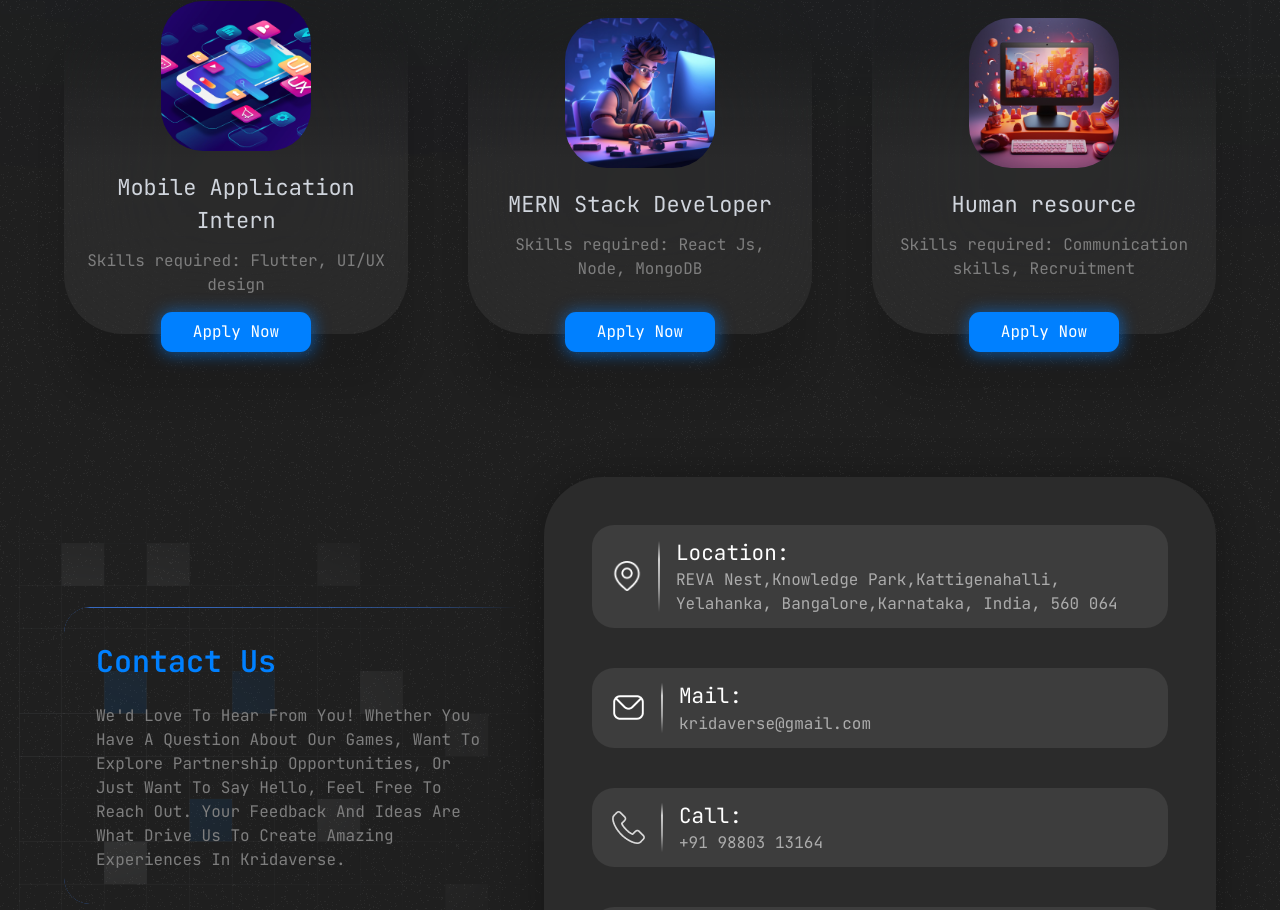
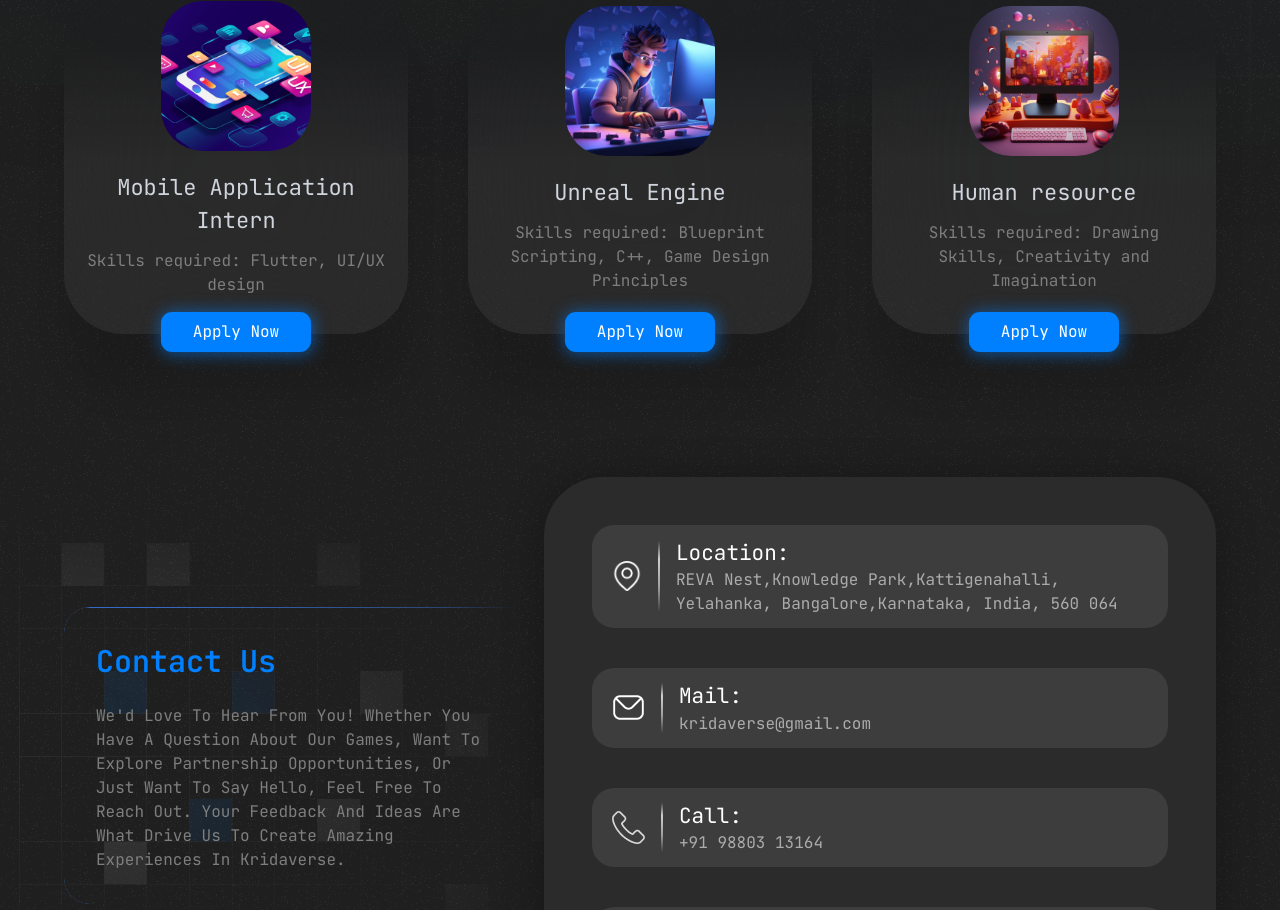
Before and after one commit to KridaverseDev/ComingsoonWebsite, a React (Vite) app: page / in a window 1280 px wide. Shown: the part 1503-2413 px from the top of the page. Built offline with nearby package versions, Linux system fonts and the light colour scheme; a web font is replaced by a local one.

Commit message:
updated career

```diff
--- a/src/components/Career/Career.jsx
+++ b/src/components/Career/Career.jsx
@@ -22,14 +22,14 @@ const Career = (props) => {
           photo="src/assets/CareerCards/MAI.png"
         />
         <CareerCard
-          title="MERN Stack Developer"
-          skills="React Js, Node, MongoDB"
+          title="Unreal Engine"
+          skills="Blueprint Scripting, C++, Game Design Principles"
           url="https://forms.gle/io17imkpQkfW653dA"
           photo="src/assets/CareerCards/Gamer.png"
         />
         <CareerCard
           title="Human resource"
-          skills="Communication skills, Recruitment"
+          skills="Drawing Skills, Creativity and Imagination"
           url="https://forms.gle/io17imkpQkfW653dA"
           photo="src/assets/CareerCards/Artist.png"
         />
```
